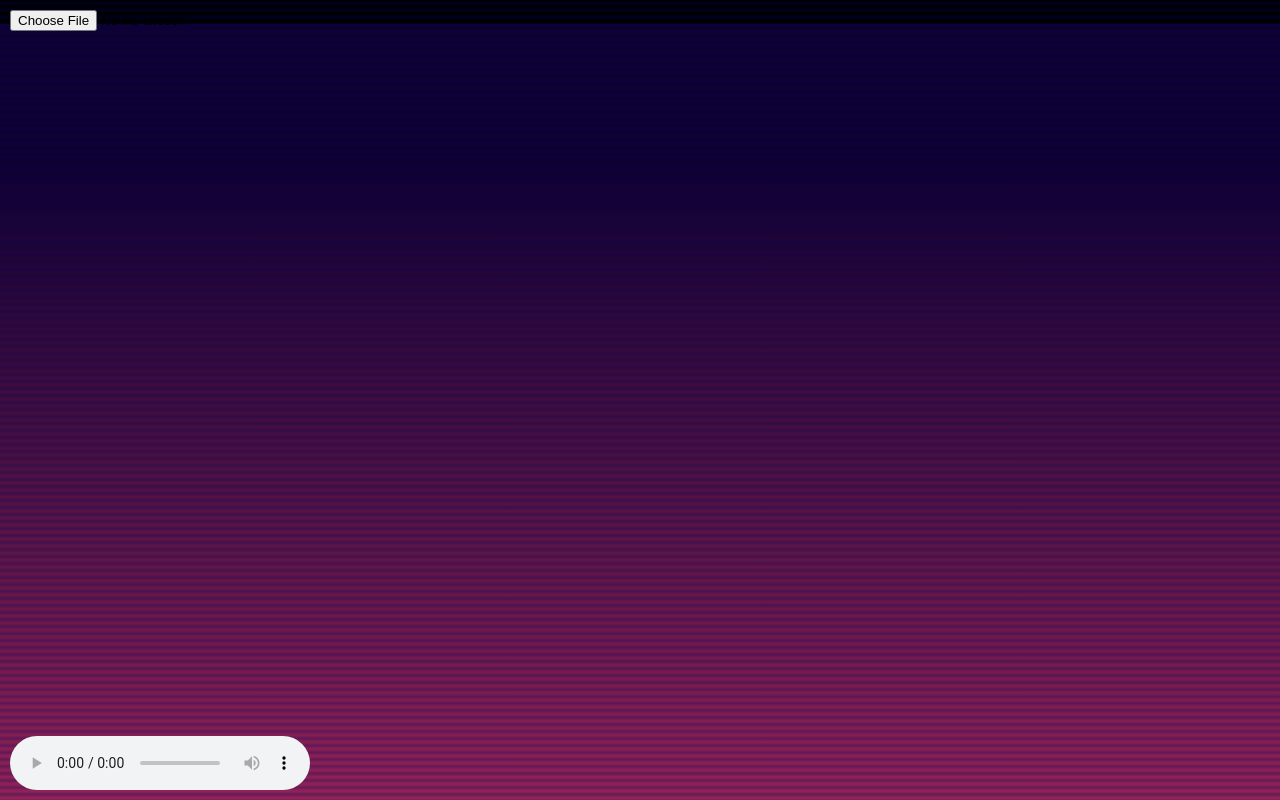
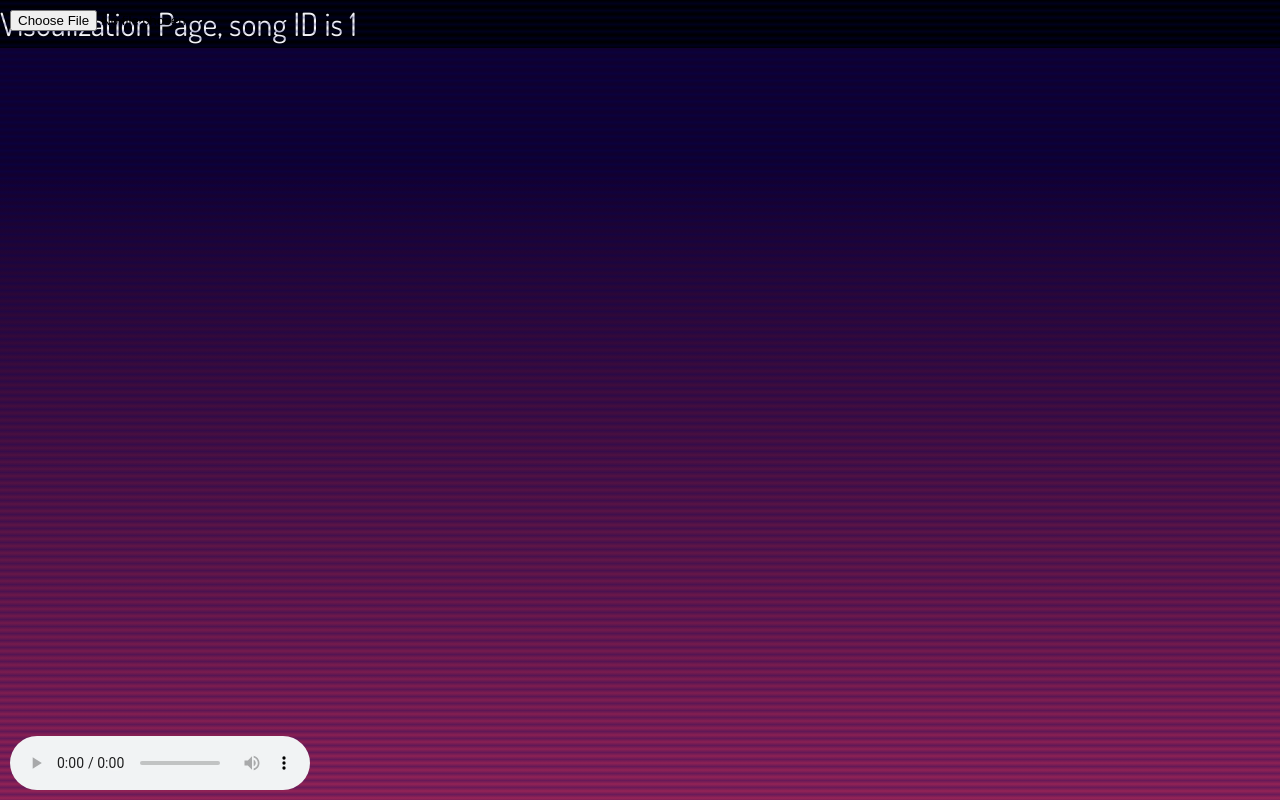
Before and after one commit to LucilleN/synesthete, a React (Create React App) app: page /visualization/1 in a window 1280 px wide. Built offline with nearby package versions, Linux system fonts and the light colour scheme; the HTML template or start-up script is replaced by a standard one.

Commit message:
Add redirect from selecting search result to Visualization page with songID in match.params

```diff
--- a/src/pages/Search.js
+++ b/src/pages/Search.js
@@ -2,6 +2,7 @@ import React, { useState } from 'react'
 import Grid from '@material-ui/core/Grid'
 import Typography from '@material-ui/core/Typography'
 import { withStyles } from '@material-ui/core/styles'
+import { Redirect } from 'react-router-dom';
 
 import SearchResults from '../components/SearchResults'
 
@@ -51,9 +52,11 @@ const SearchForm = (props) => {
 
   const { classes } = props
 
-  const [error, setError] = useState(null)
+  const [error, setError] = useState(null) // so it's const even though error can change?
   const [query, setQuery] = useState('')
   const [songs, setSongs] = useState([])
+  const [songSelected, setSongSelected] = useState(false)
+  const [songID, setSongID] = useState(null)
 
   const handleQueryChange = event => setQuery(event.target.value)
 
@@ -77,7 +80,11 @@ const SearchForm = (props) => {
   const handleTrackSelect = (event) => {
     // do api stuff
     console.log(`CALLED HANDLE TRACK SELECT: selected track id ${event.target.id}`)
+    setSongSelected(true)
+    setSongID(event.target.id)
   }
+
+  if (!songSelected) {
 
     return (
       <form className={classes.searchForm} onSubmit={performQuery}>
@@ -106,5 +113,11 @@ const SearchForm = (props) => {
       </form>
     )
   }
+  else {
+    return (
+      <Redirect to={`/visualization/${songID}`} />
+    )
+  }
+}
 
 export default withStyles(styles)(SearchForm)
--- a/src/pages/Visualization.js
+++ b/src/pages/Visualization.js
@@ -1,4 +1,4 @@
-import React, { useState } from 'react'
+import React, { useState, useEffect } from 'react'
 import Typography from '@material-ui/core/Typography'
 import { withStyles } from '@material-ui/core/styles'
 
@@ -49,15 +49,29 @@ const styles = theme => ({
   '@keyframes bg': {
     from: { backgroundPosition: '0 0' },
     to: { backgroundPosition: '8px 8px' }
+  },
+  title: {
+    color: theme.palette.white,
+    fontSize: '2rem'
   }
 })
 
 const Visualization = props => {
   const { classes } = props
+
+  const [songID, setSongID] = useState(null)
+
+  // is this how you do a componentDidMount with hooks?
+  useEffect(() => {
+    const { songID } = props.match.params
+    setSongID(songID)
+    // Use this later for real API stuff
+  })
+
   return (
     <div className={classes.root}>
-      <Typography>
-        Visualization Page
+      <Typography className={classes.title}>
+        Visualization Page, song ID is {songID}
       </Typography>
       <input type="file" id="file-input" accept="audio/*,video/*,image/*" className={classes.fileInput}/>
       <canvas id="canvas" width="300" height="300" className={classes.canvas}></canvas>
```
Lines whose indentation alone changed are shown as unchanged.
